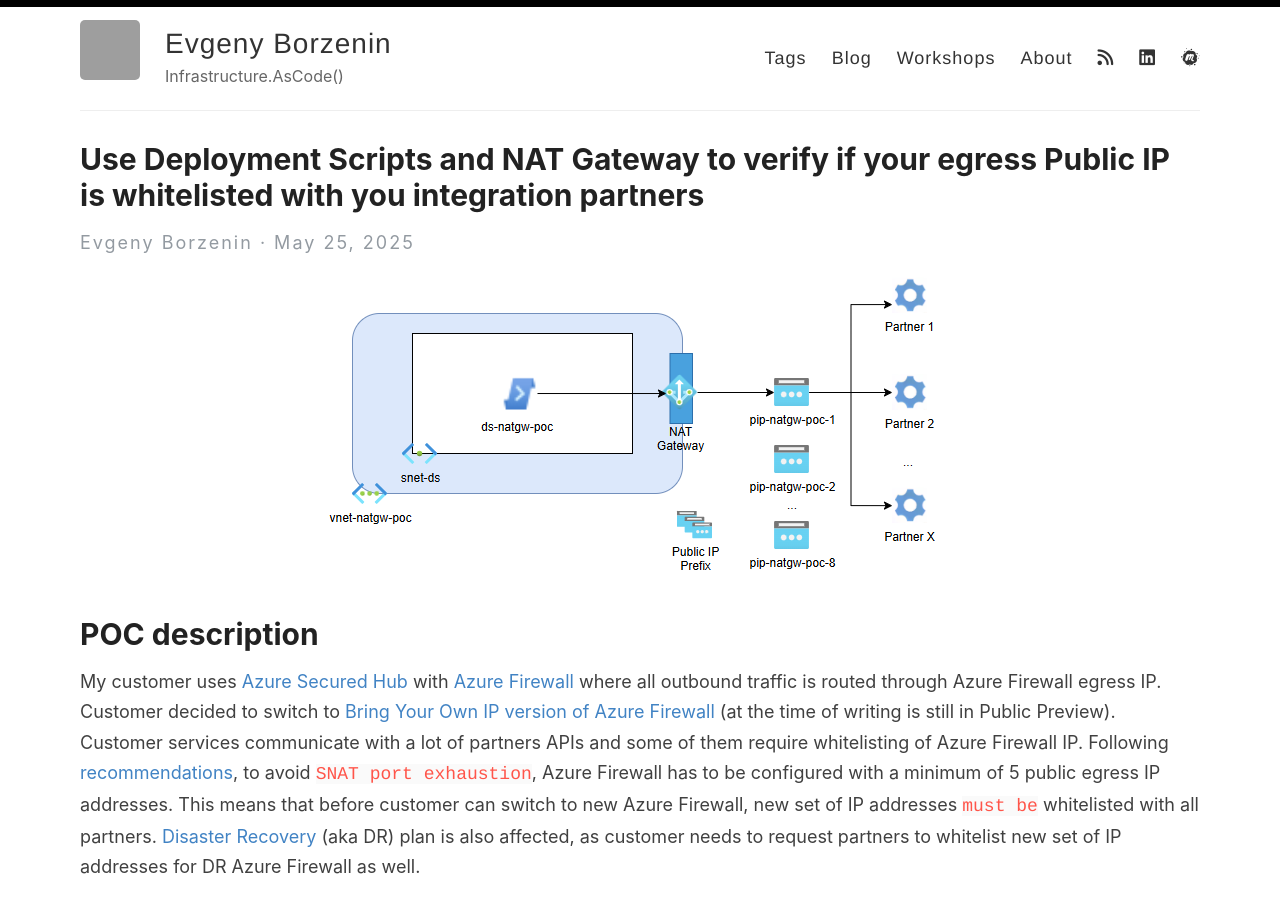
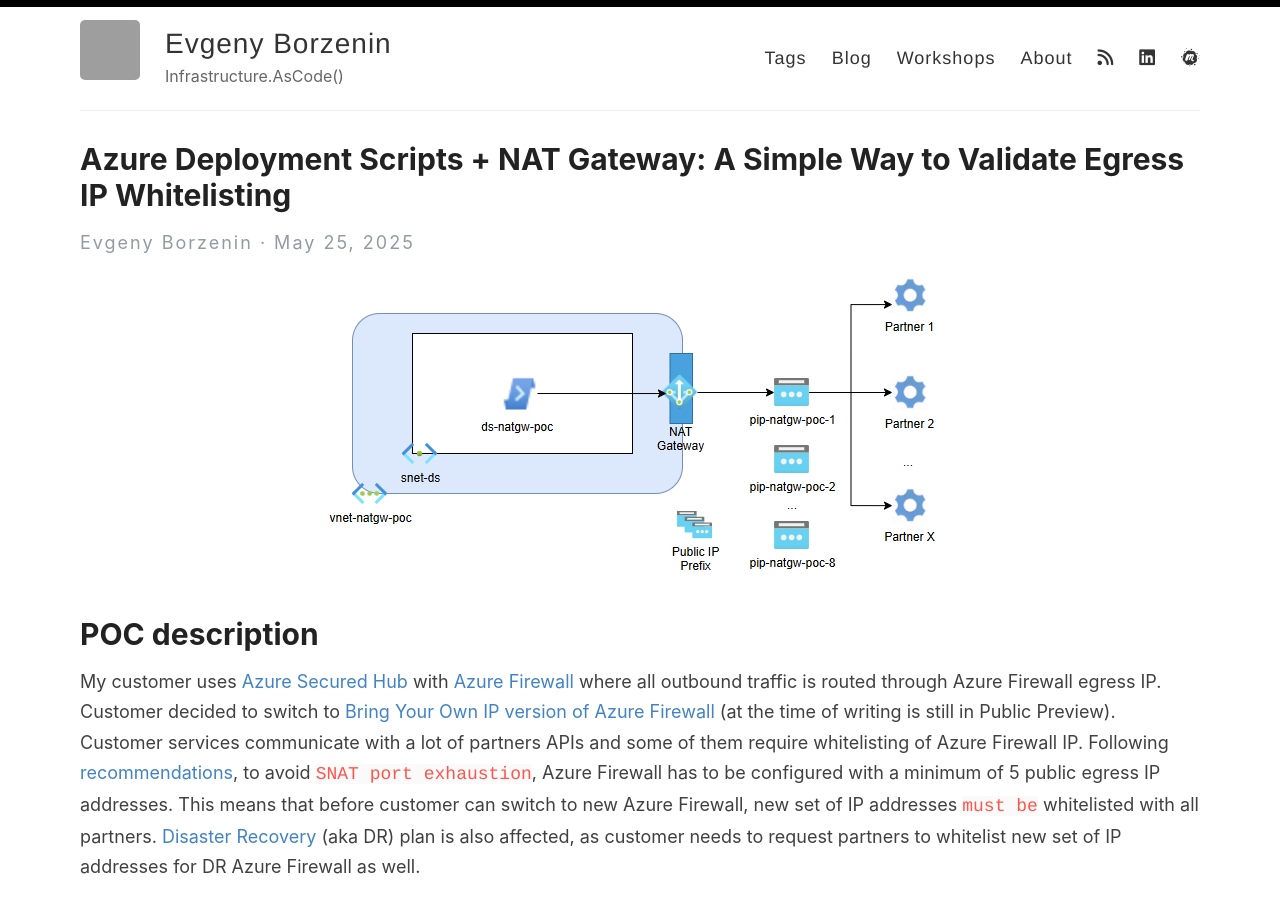
Before and after one commit to evgenyb/evgenyb.github.io, a Jekyll site: the page built from _posts/2025-05-25-use-deployment-scripts-and-nat-gateway-for-connectivity-testing.md, in a window 1280 px wide and 900 px high. Built offline with Jekyll 4.4.1, drawn with Linux system fonts in a browser that asks for light colours; nearby versions of some CDN libraries; some of the changed text lies outside the part shown; grey boxes are pictures that could not be loaded.

Commit message:
Change title

```diff
--- a/_posts/2025-05-25-use-deployment-scripts-and-nat-gateway-for-connectivity-testing.md
+++ b/_posts/2025-05-25-use-deployment-scripts-and-nat-gateway-for-connectivity-testing.md
@@ -1,10 +1,10 @@
 ---
 layout: post
-title: "Use Deployment Scripts and NAT Gateway to verify if your egress Public IP is whitelisted with you integration partners"
+title: "Azure Deployment Scripts + NAT Gateway: A Simple Way to Validate Egress IP Whitelisting"
 date: 2025-05-25
-description: "This post describes how to use Deployment Scripts and NAT Gateway to verify if your egress Public IP is whitelisted with you integration partners."
+description: "This post describes how to use Deployment Scripts and NAT Gateway to verify if your egress Public IPs are whitelisted with your integration partners."
 image: "/images/2025-05-25-logo.png"
-categories: ["Bicep", "NAT Gateway", "Infrastructure as Code", "Azure FIrewall", "Deployment Scripts"]
+categories: ["Bicep", "Azure NAT Gateway", "Infrastructure as Code", "Azure Firewall", "Deployment Scripts"]
 githubissuesid: 43
 ---
 
```
